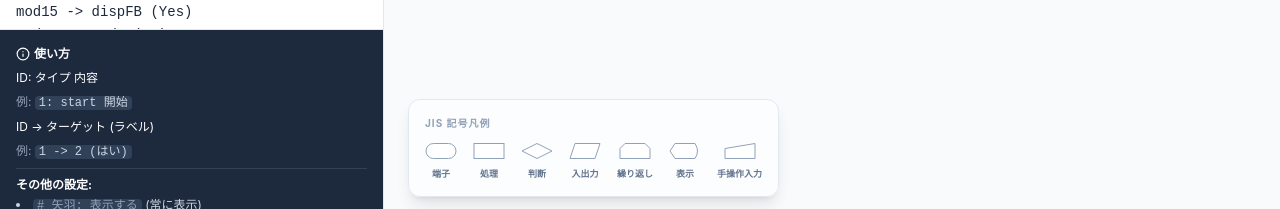
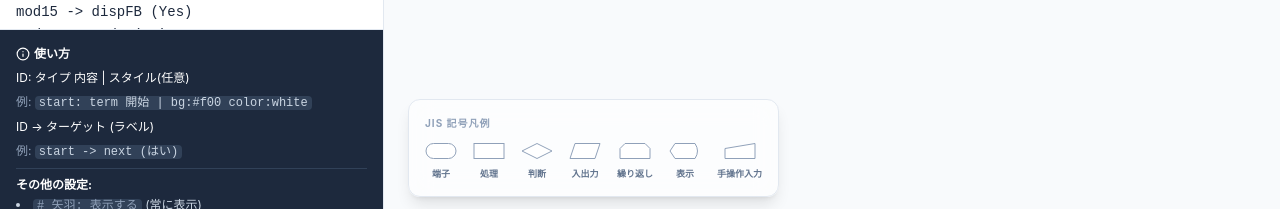
Before and after one commit to Kokecoco/flow-polycanva.complex, a React (Vite) app: page / in a window 1280 px wide. Shown: the part 579-788 px from the top of the page. Built offline with nearby package versions, Linux system fonts and the light colour scheme.

Commit message:
Update Editor.tsx

```diff
--- a/src/components/Editor.tsx
+++ b/src/components/Editor.tsx
@@ -31,10 +31,10 @@ export const Editor: React.FC<Props> = ({ value, onChange }) => {
 
       <div className="shrink-0 p-4 bg-slate-800 text-white text-xs border-t border-slate-200 z-10 overflow-y-auto max-h-48">
         <h3 className="font-bold mb-2 flex items-center gap-1"><Info size={14} /> 使い方</h3>
-        <p className="mb-2">ID: タイプ 内容</p>
-        <p className="text-slate-400 mb-2">例: <code className="text-slate-300 bg-slate-700 px-1 rounded">1: start 開始</code></p>
+        <p className="mb-2">ID: タイプ 内容 | スタイル(任意)</p>
+        <p className="text-slate-400 mb-2">例: <code className="text-slate-300 bg-slate-700 px-1 rounded">start: term 開始 | bg:#f00 color:white</code></p>
         <p className="mb-2">ID -{'>'} ターゲット (ラベル)</p>
-        <p className="text-slate-400">例: <code className="text-slate-300 bg-slate-700 px-1 rounded">1 -{'>'} 2 (はい)</code></p>
+        <p className="text-slate-400">例: <code className="text-slate-300 bg-slate-700 px-1 rounded">start -{'>'} next (はい)</code></p>
         <div className="mt-2 pt-2 border-t border-slate-700">
           <p className="font-bold mb-1">その他の設定:</p>
           <ul className="list-disc list-inside text-slate-300 space-y-1 mb-2">
```
